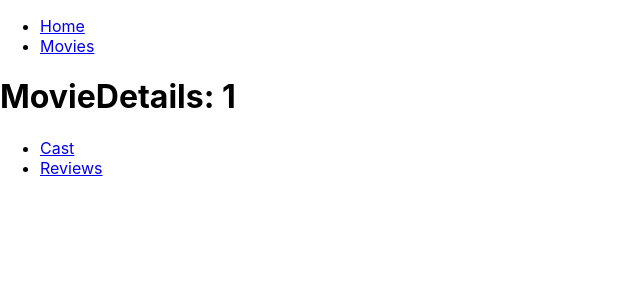
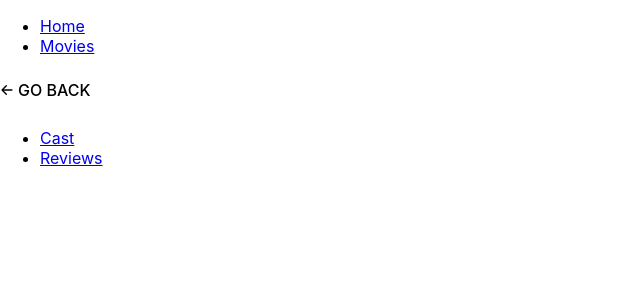
Before and after one commit to YuliiaKulyk13/goit-react-hw-05-movies, a React (Create React App) app: page /goit-react-hw-05-movies/movies/1 in a window 1280 px wide. Shown: the top 300 px of the page, without its empty margins (0-640 px from the left). Built offline with nearby package versions, Linux system fonts and the light colour scheme; no server answers.

Commit message:
get another fetch

```diff
--- a/src/components/api/API.jsx
+++ b/src/components/api/API.jsx
@@ -29,3 +29,13 @@ export const searchMovies = async query => {
     console.log(error);
   }
 };
+
+export const getFullMovie = async movieId => {
+  try {
+    const { data } = await axios.get(`movie/${movieId}`);
+    console.log(data);
+    return data;
+  } catch (error) {
+    console.log(error);
+  }
+};
--- a/src/pages/MovieDetails.jsx
+++ b/src/pages/MovieDetails.jsx
@@ -1,8 +1,12 @@
-import { Link, Outlet, useParams } from 'react-router-dom';
+import { BackLink } from 'components/BackLink';
+import { getFullMovie } from 'components/api/API';
+import { Link, Outlet, useLocation, useParams } from 'react-router-dom';
 
 const MovieDetails = () => {
   const { movieId } = useParams();
-
+  const movie = getFullMovie(movieId);
+  const location = useLocation();
+  const backLinkHref = location.state?.from ?? '/';
   // useEffect(() => {
   //   return () => {
   //     effect
@@ -10,8 +14,9 @@ const MovieDetails = () => {
   // }, [input]);
 
   return (
-    <>
-      <h1>MovieDetails: {movieId}</h1>
+    <main>
+      <BackLink to={backLinkHref}>Go back</BackLink>
+      <h2>{/* Movie - {movie.original_title} - {movieId} */}</h2>
       <ul>
         <li>
           <Link to="cast">Cast</Link>
@@ -21,7 +26,7 @@ const MovieDetails = () => {
         </li>
       </ul>
       <Outlet />
-    </>
+    </main>
   );
 };
 
--- a/src/pages/Movies.jsx
+++ b/src/pages/Movies.jsx
@@ -22,7 +22,6 @@ const Movies = () => {
     setRequest(e.currentTarget.value.toLowerCase());
   };
 
-  // const backLinkHref = location.state?.from ?? '/';
   const handleSubmit = e => {
     e.preventDefault();
 
@@ -62,7 +61,6 @@ const Movies = () => {
 
   return (
     <main>
-      {/* <BackLink to={backLinkHref}>Go back</BackLink> */}
       <SearchBox
         onSubmit={handleSubmit}
         value={request}
```
